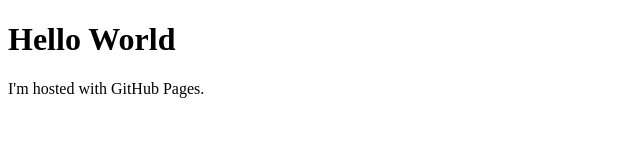
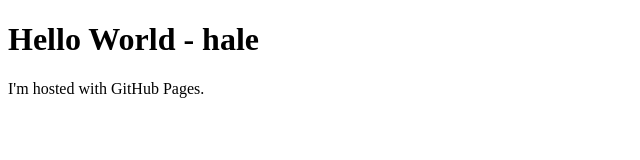
Before and after one commit to mock-api-agilean/mock-api-agilean.github.io, a plain HTML site: page index.html in a window 1280 px wide. Shown: the whole page, without its empty margins (0-640 px from the left). Drawn offline with Linux system fonts and the light colour scheme.

Commit message:
changed main page

```diff
--- a/index.html
+++ b/index.html
@@ -1,7 +1,7 @@
 <!DOCTYPE html>
 <html>
 <body>
-<h1>Hello World</h1>
+<h1>Hello World - hale</h1>
 <p>I'm hosted with GitHub Pages.</p>
 </body>
 </html>
```
